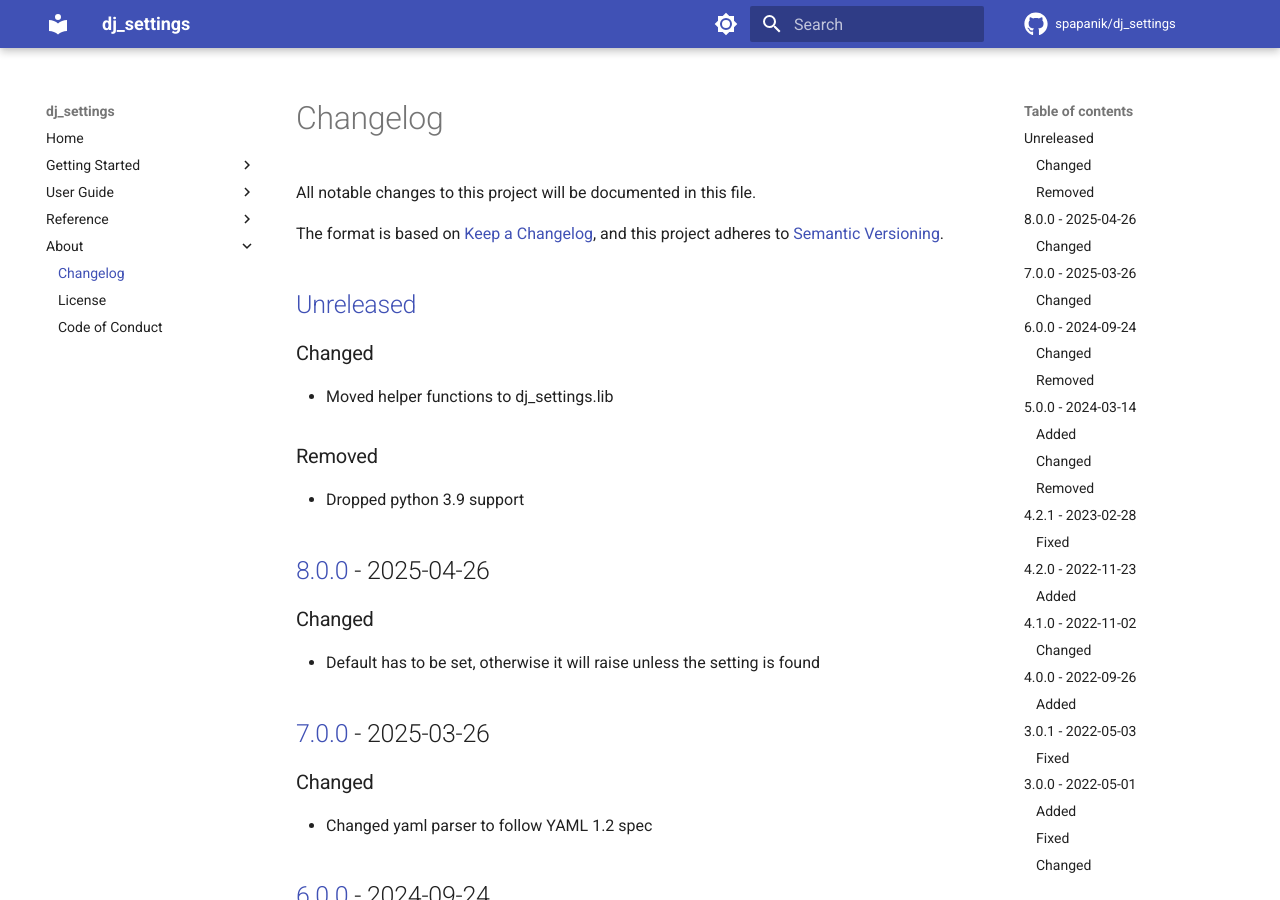
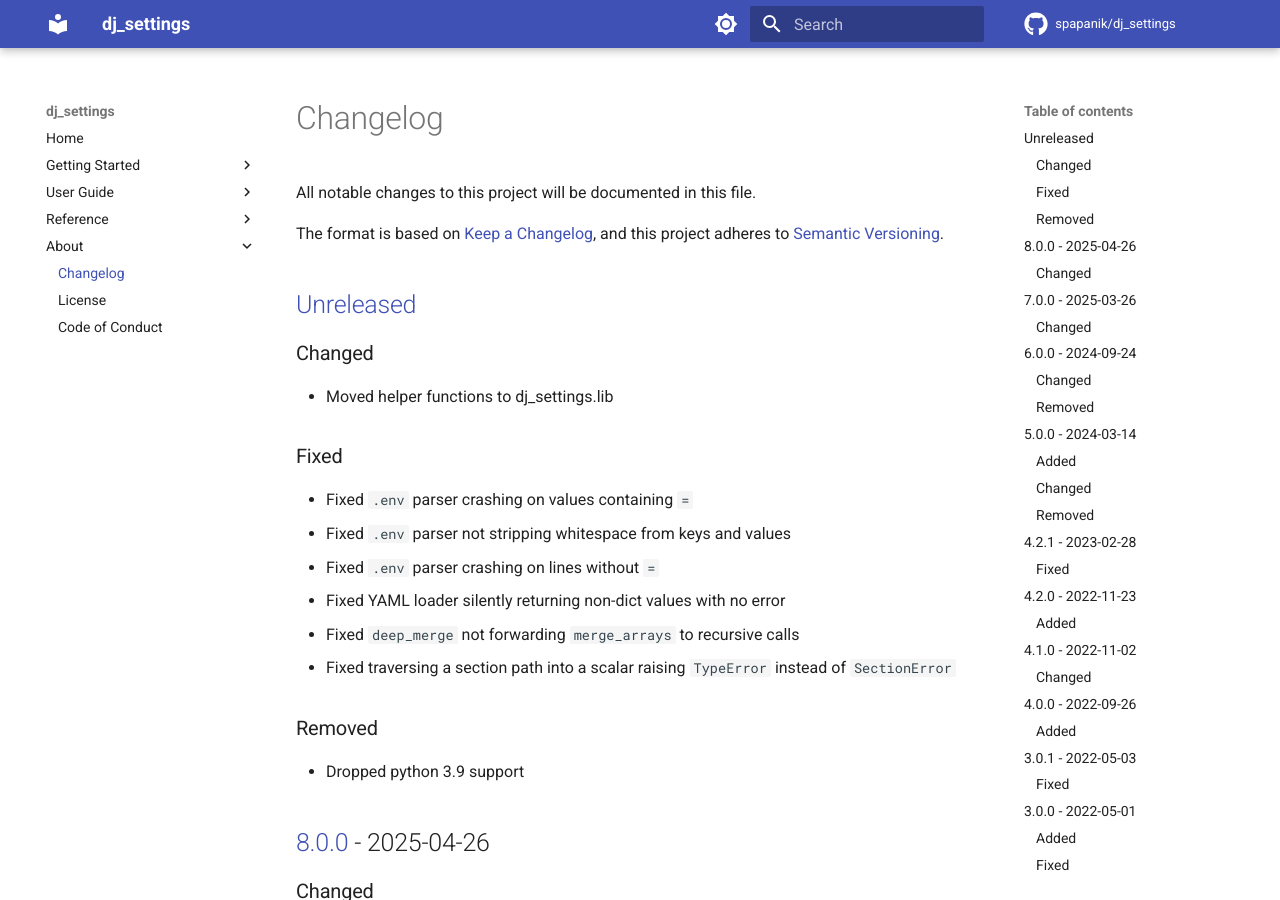
Before and after one commit to spapanik/dj_settings, an MkDocs documentation site: the page built from docs/CHANGELOG.md, in a window 1280 px wide and 900 px high. Built offline with MkDocs 1.6.1 and Material for MkDocs 9.7.7, drawn with Linux system fonts in a browser that asks for light colours; comment, search, counter and statistics services are not loaded.

Commit message:
📚 Document all unreleased fixes in CHANGELOG
Covers the six bug fixes since v8.0.0: .env parser fixes (equals in
values, whitespace stripping, bare tokens), YAML non-dict safety,
deep_merge array forwarding, and scalar section-path TypeError.

```diff
--- a/docs/CHANGELOG.md
+++ b/docs/CHANGELOG.md
@@ -9,6 +9,15 @@ The format is based on [Keep a Changelog], and this project adheres to [Semantic
 ### Changed
 
 - Moved helper functions to dj_settings.lib
+
+### Fixed
+
+- Fixed `.env` parser crashing on values containing `=`
+- Fixed `.env` parser not stripping whitespace from keys and values
+- Fixed `.env` parser crashing on lines without `=`
+- Fixed YAML loader silently returning non-dict values with no error
+- Fixed `deep_merge` not forwarding `merge_arrays` to recursive calls
+- Fixed traversing a section path into a scalar raising `TypeError` instead of `SectionError`
 
 ### Removed
 
```
